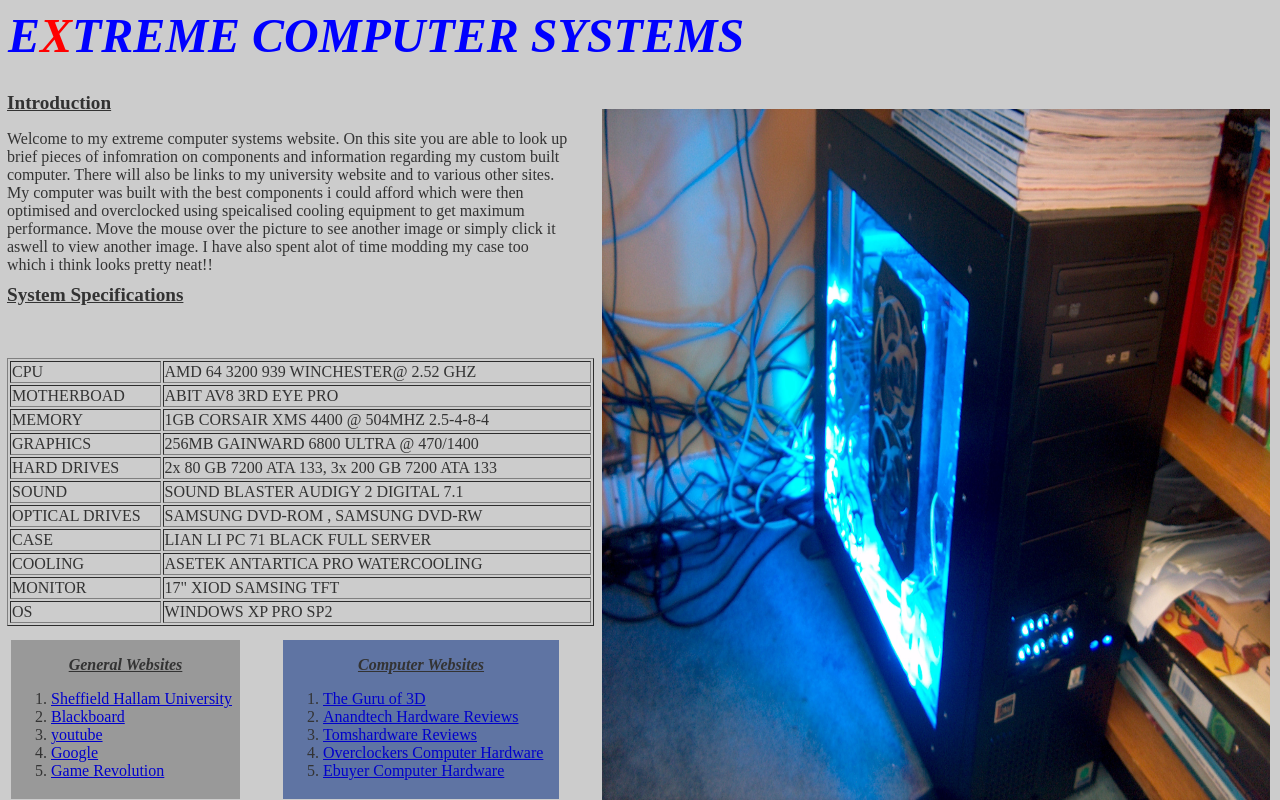
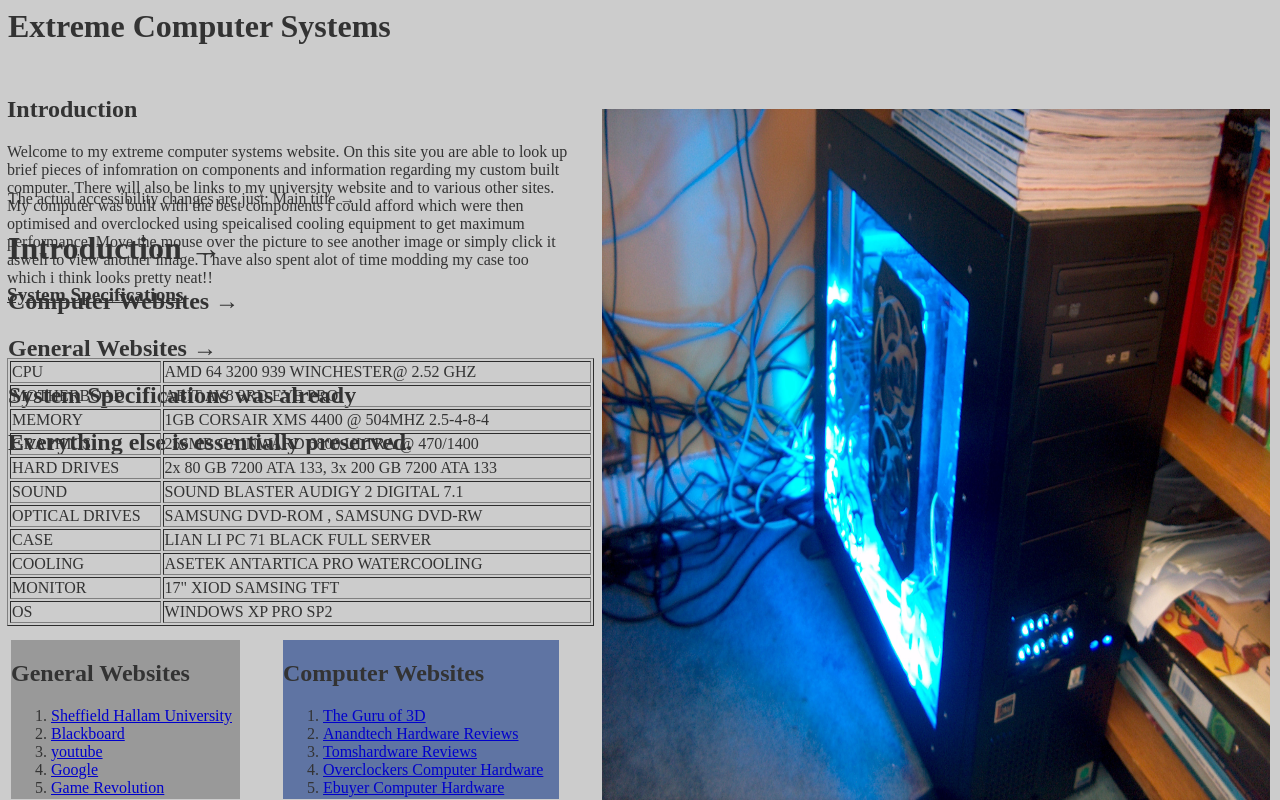
Before and after one commit to allesclar2/webapplication, a plain HTML site: page index.html in a window 1280 px wide. Drawn offline with Linux system fonts and the light colour scheme.

Commit message:
Add files via upload

```diff
--- a/index.html
+++ b/index.html
@@ -17,7 +17,7 @@
 
 function MM_preloadImages() { //v3.0
  var d=document; if(d.images){ if(!d.MM_p) d.MM_p=new Array();
- var i,j=d.MM_p.length,a=MM_preloadImages.arguments; for(i=0; i<a.length; i++)
+ var i,j=d.MM_p.length,a=MM_preloadImages.arguments; for(i=0;i<a.length;i++)
  if (a[i].indexOf("#")!=0){ d.MM_p[j]=new Image; d.MM_p[j++].src=a[i];}}
 }
 
@@ -36,28 +36,31 @@
 //-->
 </script>
 <body bgcolor="#CCCCCC" text="#333333" link="#0000CC" onLoad="MM_preloadImages('Stuff/Pictures/computer/HPIM0639.JPG')">
-<p align="left"><font size="+6" color="#0000FF"><b></b></font><font size="+6" color="#0000FF"><b><i>E</i></b></font><i><b><font size="+7"><font color="#FF0000">X</font></font><font size="+6" color="#0000FF">TREME
-COMPUTER SYSTEMS<b></b></font></b></i></p>
+
+<h1>Extreme Computer Systems</h1>
+
 <div id="Layer9" style="position:absolute; width:120px; height:42px; z-index:9; left:1143px; top:897px">
   <script type="text/javascript" src="https://counter.websiteout.com/js/7/3/0/0"></script>
 </div>
 <p align="center"> </p>
 <p align="center"> </p>
 <p align="center"> </p>
+
 <div id="Layer2" style="position:absolute; width:561px; height:191px; z-index:2; left: 7px; top: 76px">
- <h2 style="font-size: 1.2em; text-decoration: underline;">Introduction</h2>
-
+ <h2>Introduction</h2>
  <p><font size="3">Welcome to my extreme computer systems website. On this site
  you are able to look up brief pieces of infomration on components and information
  regarding my custom built computer. There will also be links to my university
  website and to various other sites. My computer was built with the best components
  i could afford which were then optimised and overclocked using speicalised
- cooling equipment to get maximum performance. Move the mouse over the picture
- to see another image or simply click it aswell to view another image. I have also spent alot of time modding my case too which i think looks pretty neat!!</font></p>
+ cooling equipment to get maximum performance. Move the mouse over the picture to
+ see another image or simply click it aswell to view another image. I have also
+ spent alot of time modding my case too which i think looks pretty neat!!</font></p>
 
  <br>
  <br>
 </div>
+
 <p> </p>
 <div id="Layer3" style="position:absolute; width:587px; height:85px; z-index:3; left: 7px; top: 268px; visibility: inherit">
  <h2 style="font-size: 1.2em; text-decoration: underline;"> System Specifications </h2>
@@ -110,14 +113,16 @@
  </tr>
  </table>
 </div>
+
 <br><br><br>
 <p> </p>
 <div id="Layer1" style="position:absolute; width:648px; height:676px; z-index:1; left: 602px; top: 109px"><a href="image3.jpg" onMouseOut="MM_swapImgRestore()" onMouseOver="MM_swapImage('Image1','','image2.jpg',1)" target="_blank"><img name="Image1" border="0" src="image1.jpg" width="668" height="691"></a></div>
 <div align="right"> </div>
 <p align="right"> </p>
 <p align="center"> </p>
+
 <div id="Layer4" style="position:absolute; font-family: 'Times New Roman', Times, serif; width:276px; height:159px; z-index:4; left: 283px; top: 640px; background-color: #5f74a3; layer-background-color: #020202; border: 1px none #000000">
- <p align="center"><b><i><u>Computer Websites</u></i></b></p>
+ <h2>Computer Websites</h2>
  <ol>
     <li><a href="http://www.guru3d.com" target="_blank">The Guru of 3D</a>
 	<li><a href="http://www.anandtech.com" target="_blank">Anandtech Hardware Reviews</a>
@@ -125,38 +130,58 @@
 	<li><a href="http://www.overclockers.co.uk" target="_blank">Overclockers Computer Hardware</a>
 	<li><a href="http://www.ebuyer.co.uk" target="_blank">Ebuyer Computer Hardware</a>
  </ol>
-
 </div>
-<p> </p>
 
 <p> </p>
 <p> </p>
+<p> </p>
+
 <div id="Layer5" style="position:absolute; width:96px; height:39px; z-index:5; left: 40px; top: 892px"><a href="http://www.amd.com" target="_blank"><img src="M0000079.jpg" width="100" height="40" border="0"></a></div>
+
 <div id="Layer6" style="position:absolute; width:103px; height:52px; z-index:6; left: 156px; top: 887px"><a href="http://www.chillblast.com"><img src="logo2.gif" width="119" height="51" border="0"></a></div>
+
 <p> </p>
+
 <div id="Layer7" style="position:absolute; width:1241px; height:31px; z-index:7; left: 5px; top: 843px">
  <hr width="1190" size="6" color="blue">
 </div>
+
 <p> </p>
 <br> <br> <br>
+
 <div id="Layer8" style="position:absolute; width:229px; height:159px; z-index:8; left: 11px; top: 640px; background-color: #999999; layer-background-color: #999999; border: 1px none #000000">
- <p align="center"><b><i><u>General Websites </u></i></b></p>
+ <h2>General Websites</h2>
  <ol>
  <li><a href="http://www.shu.ac.uk" target="_blank">Sheffield Hallam University</a>
  <li><a href="http://blackboard.shu.ac.uk" target="_blank">Blackboard</a>
  <li><a href="http://www.youtube.com" target="_blank">youtube</a>
  <li><a href="http://www.google.co.uk" target="_blank">Google</a>
-<li><a href="http://www.gamerevolution.com" target="_blank">Game Revolution</a>
+ <li><a href="http://www.gamerevolution.com" target="_blank">Game Revolution</a>
  </ol>
 </div>
 
 <div id="Layer10" style="position:absolute; width:570px; height:23px; z-index:10; left: 17px; top: 808px">Below
  are some icon links to product companies I use/recommend.</div>
+
 <div id="Layer11" style="position:absolute; width:140px; height:43px; z-index:11; left: 990px; top: 896px"><a href="http://www.ebuyer.co.uk" target="_blank"><img src="logo.gif" width="119" height="38" border="0"></a></div>
+
 <div id="Layer13" style="position:absolute; width:262px; height:24px; z-index:13; left: 18px; top: 944px">website
  created by Adam Clark
 <br>
  updated 08/09/2026 v2 </div>
-<div id="Layer12" style="position:absolute; width:158px; height:52px; z-index:12; left: 289px; top: 879px"><a href="http://www.nvidia.com" target="_blank"><img src="gaming_section_banner.jpg" width="685" height="77" border="0"></a></div>
+
+<div id="Layer12" style="position:absolute; width:158px; height:52px; z-index:12; left: 289px; top: 879px"><a href="http://www.nvidia.com"><img src="gaming_section_banner.jpg" width="685" height="77" border="0"></a></div>
+
 </body>
 </html>
+
+
+The actual accessibility changes are just:
+
+Main title → <h1>
+Introduction → <h2>
+Computer Websites → <h2>
+General Websites → <h2>
+System Specifications was already <h2>
+
+Everything else is essentially preserved.
```
